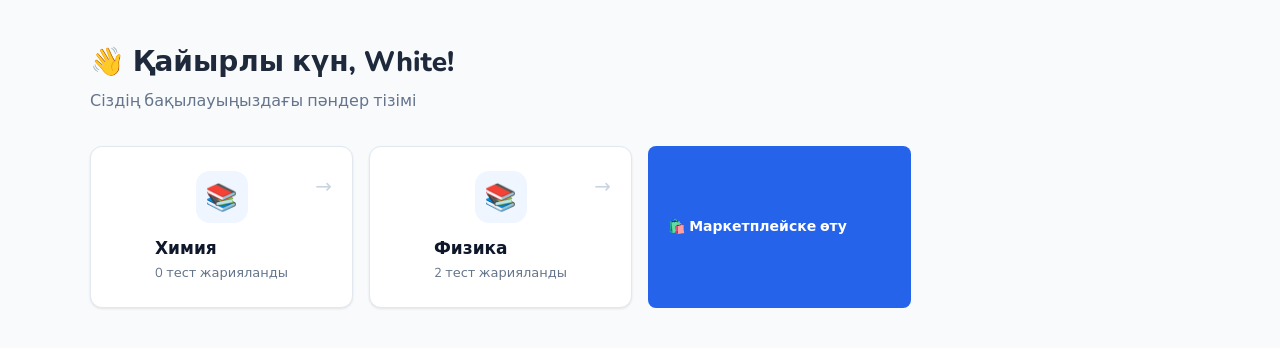
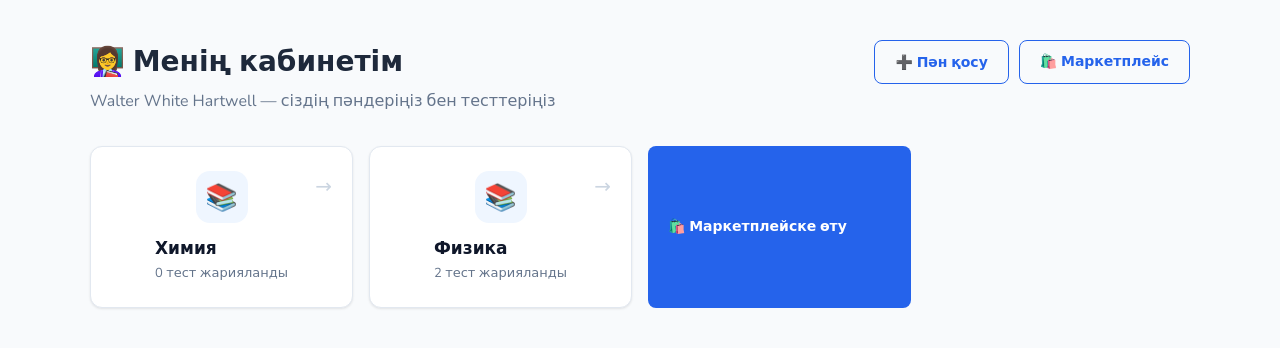
Before and after one commit to ArmanulyOsman/BilimAI, a Django app: page /teacher/ in a window 1280 px wide. Shown: the part 64-412 px from the top of the page. Run offline with Django 5.2, Linux system fonts and the light colour scheme; a user stored in the database is signed in; data comes from the database, SQL or seed files in the repository.

Commit message:
add subject teacher

```diff
--- a/core/templates/core/teacher_dashboard.html
+++ b/core/templates/core/teacher_dashboard.html
@@ -3,12 +3,75 @@
 
 {% block content %}
 <div class="container page">
-  <div class="page-header" style="display:flex; justify-content:space-between; align-items:center;">
-    <div>
-      <h2 class="page-title">👋 Қайырлы күн, {{ user.first_name }}!</h2>
-      <p class="page-subtitle">Сіздің бақылауыңыздағы пәндер тізімі</p>
+  <div class="page-header" style="display:flex;align-items:flex-start;justify-content:space-between;gap:16px;flex-wrap:wrap">
+  <div>
+    <div class="page-title">👩‍🏫 Менің кабинетім</div>
+    <div class="page-subtitle">{{ user.full_name }} — сіздің пәндеріңіз бен тесттеріңіз</div>
+  </div>
+  <div style="display:flex;gap:10px;flex-wrap:wrap">
+    <button onclick="document.getElementById('addSubjectModal').style.display='flex'"
+            class="btn btn-outline">
+      ➕ Пән қосу
+    </button>
+    <a href="/marketplace/" class="btn btn-outline">🛍️ Маркетплейс</a>
+  </div>
+</div>
+
+<!-- Modal -->
+<div id="addSubjectModal"
+     style="display:none;position:fixed;inset:0;background:rgba(0,0,0,0.4);z-index:200;align-items:center;justify-content:center;padding:24px"
+     onclick="if(event.target===this)this.style.display='none'">
+  <div style="background:var(--card);border-radius:var(--radius-lg);width:100%;max-width:460px;overflow:hidden;box-shadow:var(--shadow-lg)">
+
+    <div style="padding:20px 24px;border-bottom:1px solid var(--border);display:flex;justify-content:space-between;align-items:center">
+      <span style="font-size:17px;font-weight:700">➕ Пән қосу</span>
+      <button onclick="document.getElementById('addSubjectModal').style.display='none'"
+              style="background:none;border:none;font-size:20px;cursor:pointer;color:var(--text-muted)">✕</button>
+    </div>
+
+    <div style="padding:24px">
+
+      <!-- Existing subjects -->
+      {% with available_subjects=all_subjects %}
+      {% if available_subjects %}
+      <form method="post" action="/teacher/add-subject/">
+        {% csrf_token %}
+        <div class="form-group">
+          <label class="form-label">Бар пәндерден таңдау</label>
+          <select name="subject_id" class="form-control">
+            <option value="">— Пән таңдаңыз —</option>
+            {% for s in available_subjects %}
+              <option value="{{ s.id }}">{{ s.icon }} {{ s.name }}</option>
+            {% endfor %}
+          </select>
+        </div>
+        <button type="submit" class="btn btn-primary btn-full">Қосу</button>
+      </form>
+      {% endif %}
+      {% endwith %}
+
+      <div class="divider-text">немесе жаңа пән</div>
+
+      <!-- New subject -->
+      <form method="post" action="/teacher/add-subject/">
+        {% csrf_token %}
+        <div class="form-group">
+          <label class="form-label">Жаңа пән атауы</label>
+          <div style="display:flex;gap:8px">
+            <select name="icon" class="form-control" style="width:70px">
+              <option>📚</option><option>🔢</option><option>⚗️</option><option>🌍</option>
+              <option>🖊️</option><option>🎨</option><option>🎵</option><option>💻</option>
+              <option>🏃</option><option>🧬</option><option>📐</option><option>🔭</option>
+            </select>
+            <input type="text" name="new_name" class="form-control" placeholder="Пән атауы..." required>
+          </div>
+        </div>
+        <button type="submit" class="btn btn-accent btn-full">✅ Жасау және қосу</button>
+      </form>
+
     </div>
   </div>
+</div>
 
   <div class="grid-3" style="margin-top:24px;">
     {% for subject in subjects %}
--- a/core/urls.py
+++ b/core/urls.py
@@ -32,6 +32,7 @@ urlpatterns = [
     path('teacher/quiz/<int:quiz_id>/create/step3/', views.quiz_create_step3, name='quiz_create_step3'),
     path('teacher/quiz/<int:quiz_id>/create/step4/', views.quiz_create_step4, name='quiz_create_step4'),
     path('teacher/quiz/<int:quiz_id>/create/step5/', views.quiz_create_step5, name='quiz_create_step5'),
+    path('teacher/add-subject/', views.teacher_add_subject, name='teacher_add_subject'),
 
     # API
     path('api/add-subject/', views.add_subject, name='add_subject'),
--- a/core/views.py
+++ b/core/views.py
@@ -235,8 +235,27 @@ def teacher_dashboard(request):
     if not request.user.is_teacher:
         return redirect('student_dashboard')
     subjects = request.user.subjects.prefetch_related('quizzes').all()
-    return render(request, 'core/teacher_dashboard.html', {'subjects': subjects})
+    all_subjects = Subject.objects.exclude(teachers=request.user)
+    return render(request, 'core/teacher_dashboard.html', {
+        'subjects': subjects,
+        'all_subjects': all_subjects,
+    })
 
+@login_required
+def teacher_add_subject(request):
+    if not request.user.is_teacher:
+        return redirect('student_dashboard')
+    if request.method == 'POST':
+        subject_id = request.POST.get('subject_id')
+        new_name = request.POST.get('new_name', '').strip()
+        if subject_id:
+            subj = get_object_or_404(Subject, id=subject_id)
+            request.user.subjects.add(subj)
+        elif new_name:
+            icon = request.POST.get('icon', '📚')
+            subj, _ = Subject.objects.get_or_create(name=new_name, defaults={'icon': icon})
+            request.user.subjects.add(subj)
+    return redirect('teacher_dashboard')
 
 @login_required
 def teacher_subject_quizzes(request, subject_id):
```
